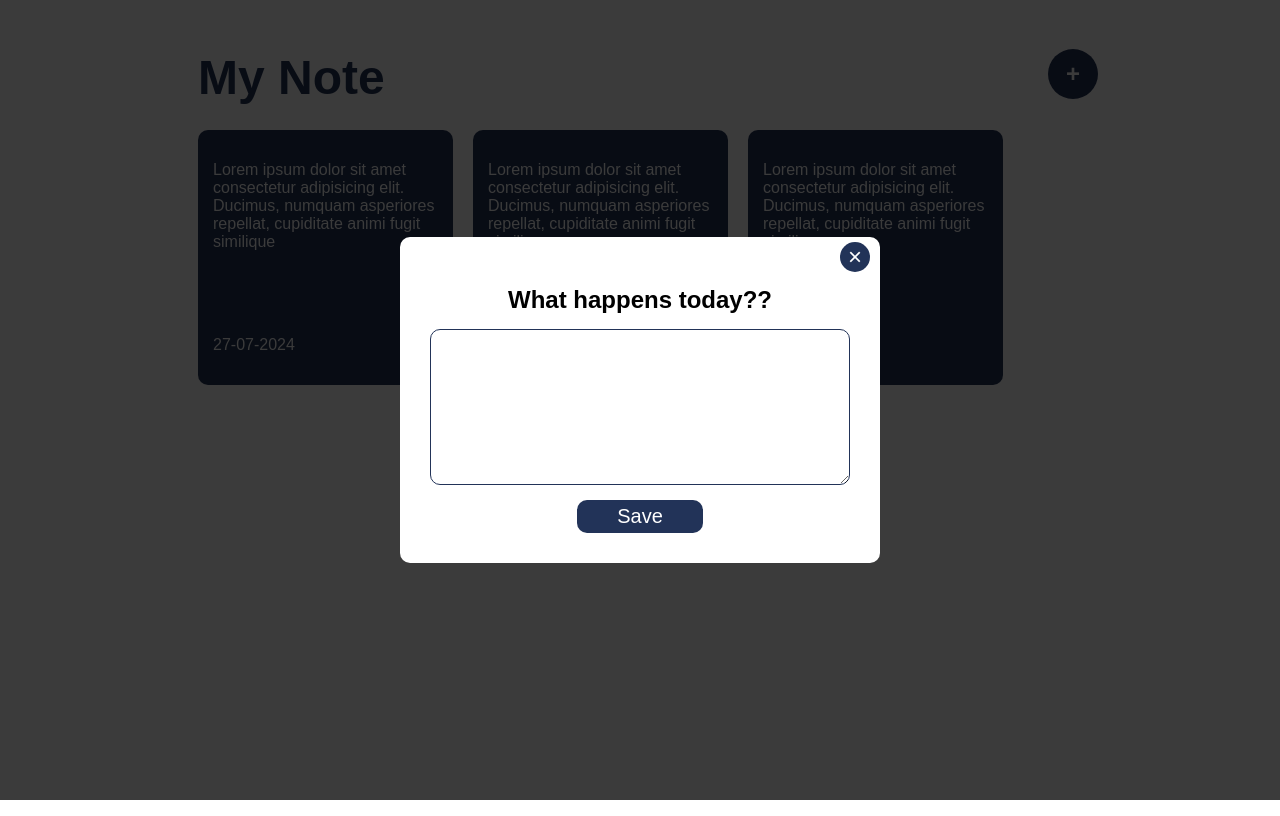
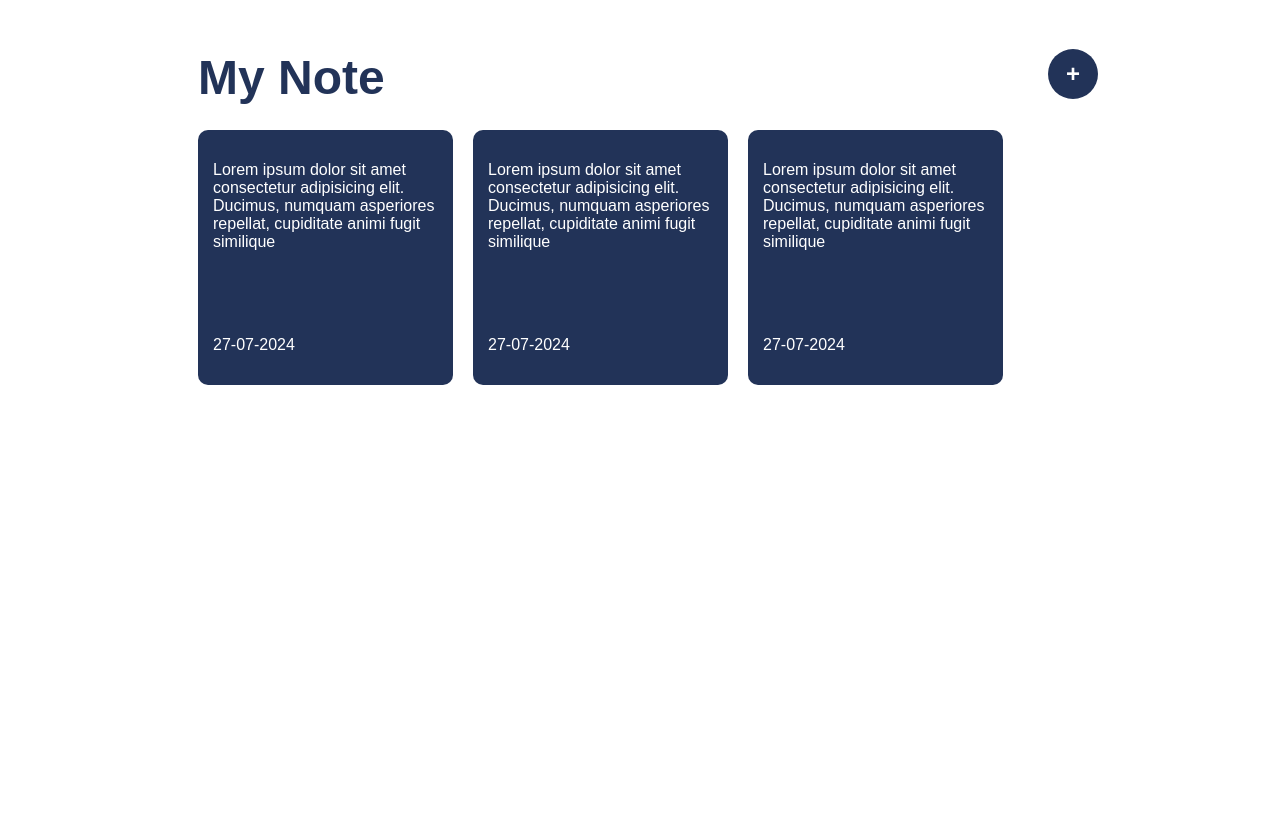
Before and after one commit to NajibAlfarizi/note-app, a Vue app: page / in a window 1280 px wide. Built offline with nearby package versions, Linux system fonts and the light colour scheme.

Commit message:
implement directed if

```diff
--- a/src/App.vue
+++ b/src/App.vue
@@ -1,9 +1,16 @@
+<script setup>
+
+import { ref } from 'vue';
+
+const showForm = ref(false);
+</script>
+
 <template>
   <main>
     <div class="container">
       <header>
         <h1 class="title">My Note</h1>
-        <button class="add-btn" type="">+</button>
+        <button @click="showForm = !showForm" class="add-btn" type="">+</button>
       </header>
       <div class="card-container">
         <div class="card">
@@ -29,10 +36,10 @@
         </div>
       </div>
     </div>
-    <div class="form-overlay">
+    <div v-if="showForm" class="form-overlay">
       <div class="form-modal">
         <h2 class="form-title">What happens today??</h2>
-        <button class="form-close-btn">&times;</button>
+        <button @click="showForm = !showForm" class="form-close-btn">&times;</button>
         <textarea class="note" name="note" id="note" cols="30" rows="10"></textarea>
         <button class="form-save-btn">Save</button>
       </div>
```
